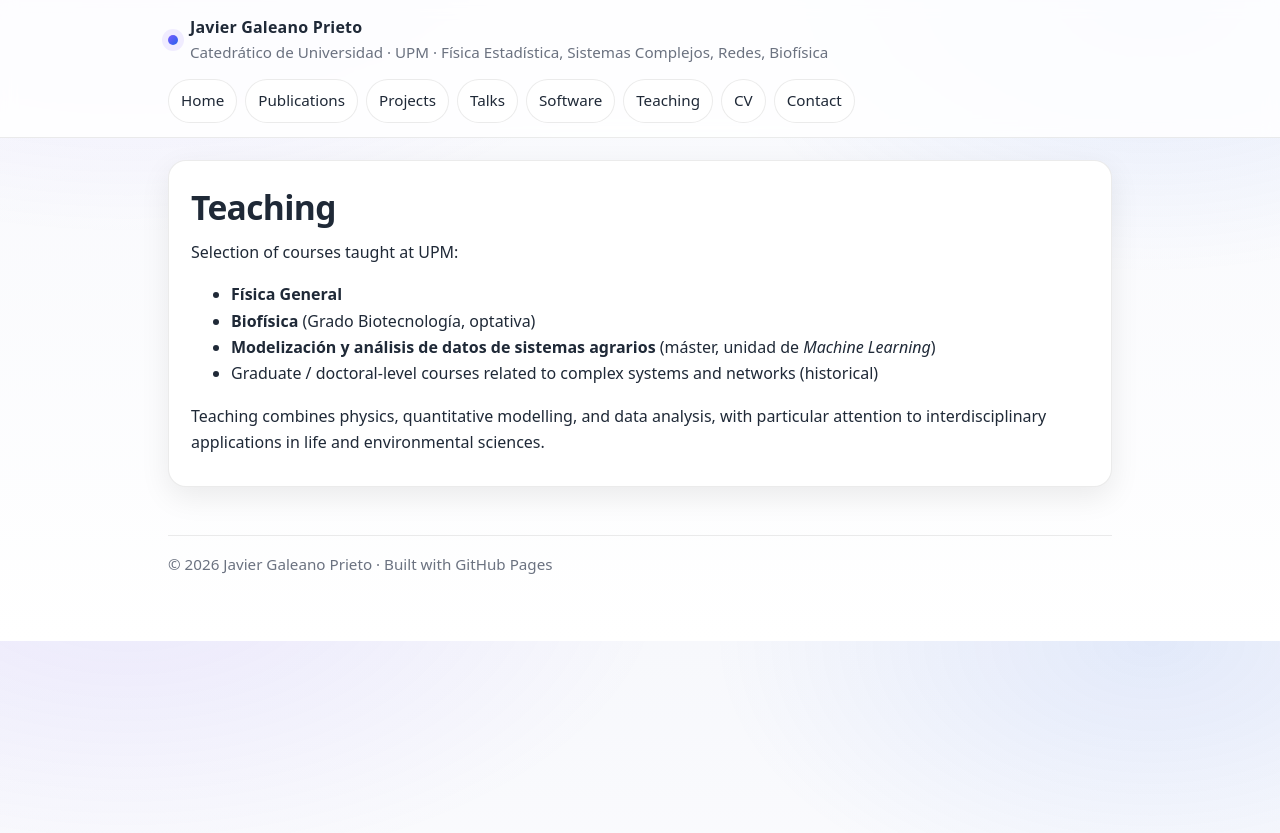
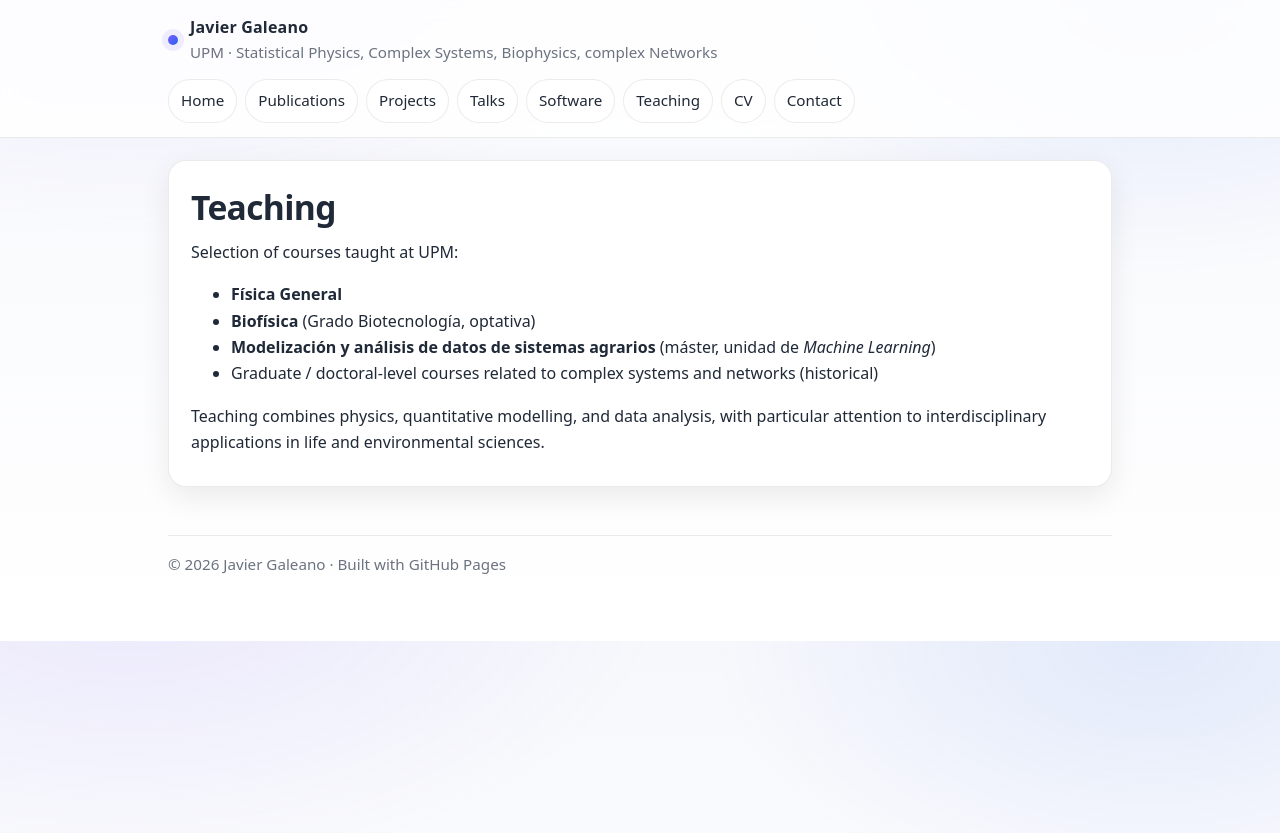
Before and after one commit to galeanojav/galeanojav.github.io, a Jekyll site: the page built from teaching.md, in a window 1280 px wide. Shown: the top 833 px of the page. Built offline with Jekyll 4.4.1, drawn with Linux system fonts in a browser that asks for light colours.

Commit message:
Revise title and description in _config.yml
Updated title and description for Javier Galeano.

```diff
--- a/_config.yml
+++ b/_config.yml
@@ -1,5 +1,5 @@
-title: "Javier Galeano Prieto"
-description: "Catedrático de Universidad · UPM · Física Estadística, Sistemas Complejos, Redes, Biofísica"
+title: "Javier Galeano"
+description: "UPM · Statistical Physics, Complex Systems, Biophysics, complex Networks"
 lang: "en"
 url: ""
 baseurl: ""
```
